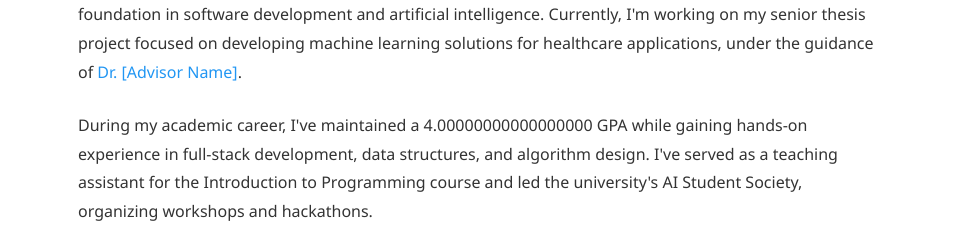
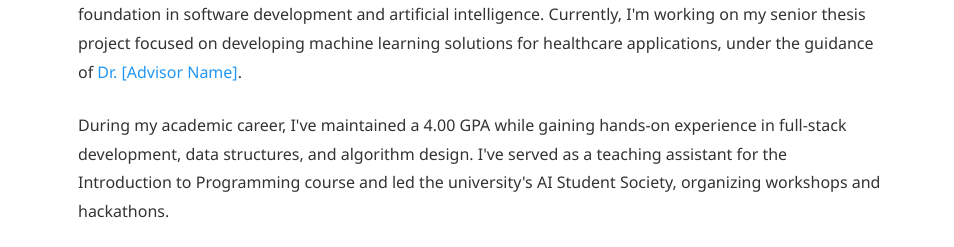
Before and after one commit to tylergiesbrecht39/create_website, a plain HTML site: page index.html in a window 1280 px wide. Shown: the part 206-453 px from the top of the page, 326-1280 px from the left. Drawn offline with Linux system fonts and the light colour scheme.

Commit message:
10/29/2025

```diff
--- a/index.html
+++ b/index.html
@@ -265,7 +265,7 @@
                 </div>
 
                 <div class="content-block">
-                    <p>During my academic career, I've maintained a 4.00000000000000000 GPA while gaining hands-on experience in full-stack development, data structures, and algorithm design. I've served as a teaching assistant for the Introduction to Programming course and led the university's AI Student Society, organizing workshops and hackathons.</p>
+                    <p>During my academic career, I've maintained a 4.00 GPA while gaining hands-on experience in full-stack development, data structures, and algorithm design. I've served as a teaching assistant for the Introduction to Programming course and led the university's AI Student Society, organizing workshops and hackathons.</p>
                 </div>
 
                 <div class="content-block">
```
